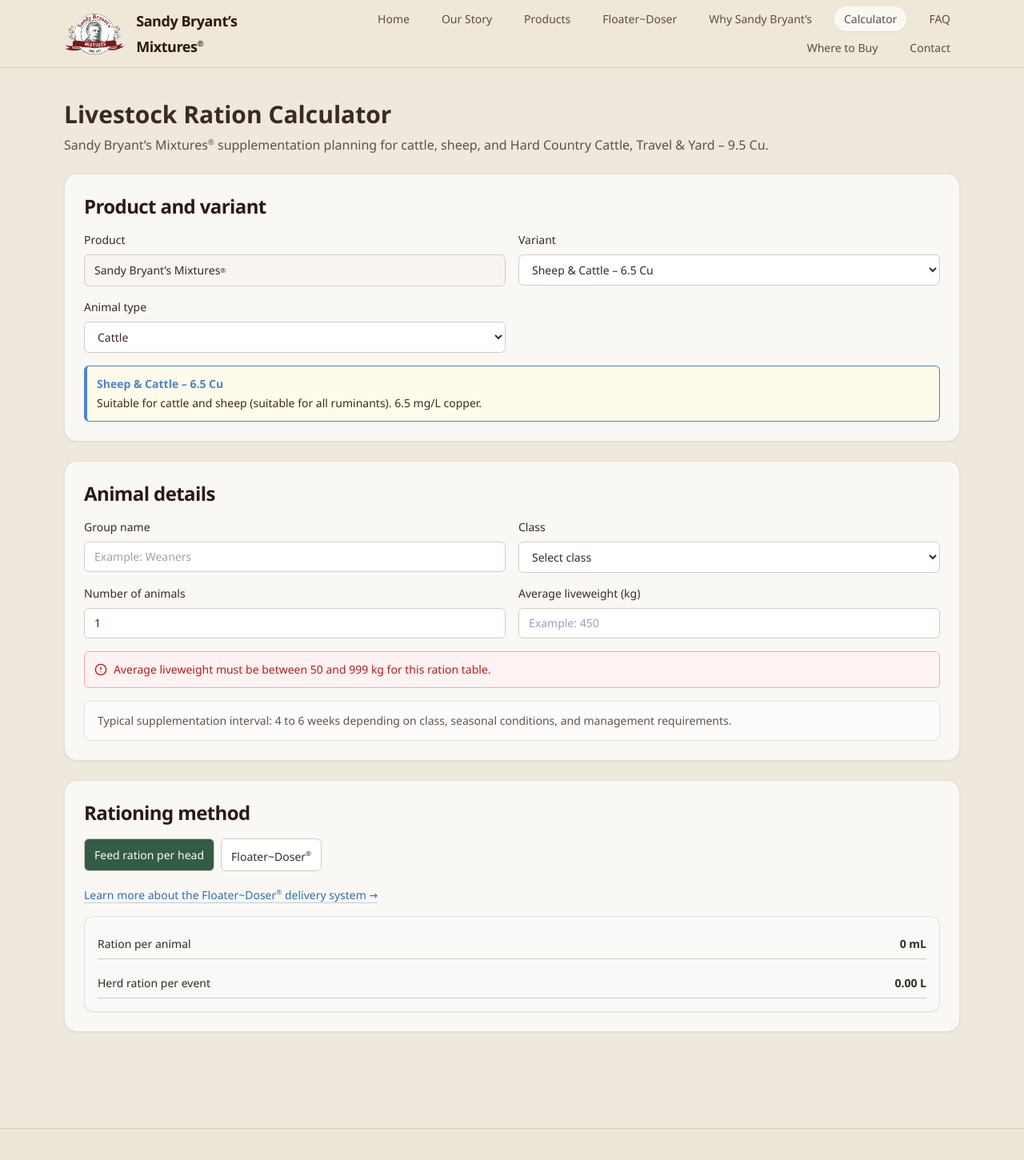
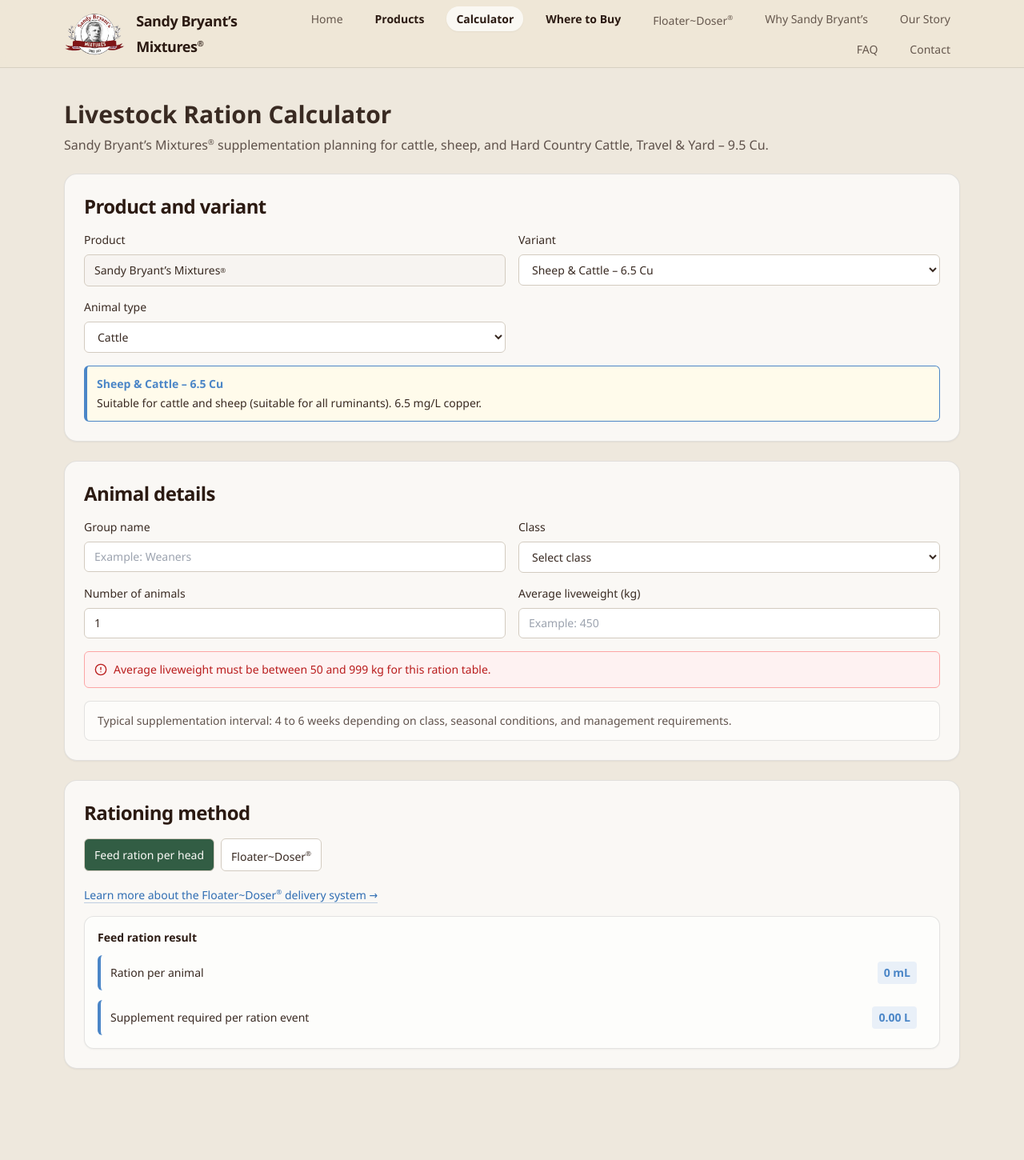
Before and after one commit to OgreganoAI/sandy-bryants-mixtures-ic-site, a React (Vite) app: page /calculator in a window 1280 px wide. Shown: the top 1450 px of the page at 80% size. Built offline with nearby package versions, Linux system fonts and the light colour scheme.

Commit message:
Improve site workflow and calculator results

```diff
--- a/src/components/top-nav.tsx
+++ b/src/components/top-nav.tsx
@@ -4,6 +4,26 @@
 import { navLinks } from '@/config/site'
 
 export function TopNav() {
+  const renderNavLabel = (label: string) => {
+    if (label === 'Floater~Doser') {
+      return (
+        <>
+          Floater~Doser<span className="align-super text-[0.6em]">®</span>
+        </>
+      )
+    }
+
+    return label
+  }
+
+  const linkClass = (priority: (typeof navLinks)[number]['priority'] | undefined) => {
+    if (priority === 'primary') {
+      return 'rounded-full px-3 py-1.5 font-semibold text-[#2b1a12] transition hover:bg-white/60'
+    }
+
+    return 'rounded-full px-3 py-1.5 text-[#2b1a12]/70 transition hover:bg-white/50 hover:text-[#2b1a12]'
+  }
+
   return (
     <header className="sticky top-0 z-50 border-b border-black/10 bg-[#efe7d6]/95 backdrop-blur">
       <nav className="mx-auto flex max-w-6xl items-center justify-between px-4 py-3">
@@ -24,12 +44,12 @@
             <li key={item.to}>
              <Link
   to={item.to}
-  className="rounded-full px-3 py-1.5 text-[#2b1a12]/75 transition hover:bg-white/50 hover:text-[#2b1a12]"
+  className={linkClass(item.priority)}
   activeProps={{
     className: 'rounded-full bg-white/70 px-3 py-1.5 text-[#2b1a12] shadow-sm',
   }}
 >
-  {item.label}
+  {renderNavLabel(item.label)}
 </Link>
             </li>
           ))}
--- a/src/config/site.ts
+++ b/src/config/site.ts
@@ -1,12 +1,11 @@
 export const navLinks = [
-  { to: '/', label: 'Home' },
-  { to: '/our-story', label: 'Our Story' },
-  { to: '/products', label: 'Products' },
-  { to: '/floater-doser', label: 'Floater~Doser' },
-    { to: '/why-sandy-bryants', label: 'Why Sandy Bryant’s' },
-  { to: '/calculator', label: 'Calculator' },
-  { to: '/faq', label: 'FAQ' },
-  { to: '/where-to-buy', label: 'Where to Buy' },
-  { to: '/contact', label: 'Contact' },
-
+  { to: '/', label: 'Home', priority: 'secondary' },
+  { to: '/products', label: 'Products', priority: 'primary' },
+  { to: '/calculator', label: 'Calculator', priority: 'primary' },
+  { to: '/where-to-buy', label: 'Where to Buy', priority: 'primary' },
+  { to: '/floater-doser', label: 'Floater~Doser', priority: 'secondary' },
+  { to: '/why-sandy-bryants', label: 'Why Sandy Bryant’s', priority: 'secondary' },
+  { to: '/our-story', label: 'Our Story', priority: 'secondary' },
+  { to: '/faq', label: 'FAQ', priority: 'secondary' },
+  { to: '/contact', label: 'Contact', priority: 'secondary' },
 ] as const
--- a/src/index.css
+++ b/src/index.css
@@ -22,6 +22,10 @@
 @layer base {
   * {
     @apply border-border;
+  }
+
+  html {
+    overflow-y: scroll;
   }
 
   body {
--- a/src/pages/calculator-page.tsx
+++ b/src/pages/calculator-page.tsx
@@ -93,7 +93,11 @@
     const paramVariant = params.get('variant')
     const hasVariant = calculatorProduct.variants.some((variant) => variant.id === paramVariant)
     const nextVariant = hasVariant ? (paramVariant as CalculatorVariantId) : DEFAULT_VARIANT_ID
+    const paramMethod = params.get('method')
     setSelectedVariant(nextVariant)
+    if (paramMethod === 'feed-ration' || paramMethod === 'floater') {
+      setMethod(paramMethod)
+    }
   }, [location.searchStr])
 
   const handleAnimalTypeChange = (value: string) => {
@@ -394,28 +398,29 @@
     Learn more about the Floater~Doser<span className="align-super text-[0.6em]">®</span> delivery system →
   </Link>
 </p>
-
         {method === 'feed-ration' && (
-          <div className="space-y-3 rounded-xl border border-[#2f6b45]/15 bg-[#f7faf7] p-4 shadow-sm">
-            <div className="flex items-center justify-between border-b py-2 text-sm">
+          <div className="space-y-3 rounded-xl border border-black/10 bg-white/60 p-4 shadow-sm">
+            <p className="text-sm font-semibold text-[#2b1a12]">Feed ration result</p>
+            <div className={`flex items-center justify-between rounded-md px-3 py-2 text-sm ${variantAccentClass} accent-card`}>
               <span>Ration per animal</span>
-              <strong>{calc.rationPerAnimalMl || 0} mL</strong>
+              <strong className="accent-badge rounded px-2 py-1">{calc.rationPerAnimalMl || 0} mL</strong>
             </div>
-            <div className="flex items-center justify-between border-b py-2 text-sm">
-              <span>{herdLabel[0].toUpperCase() + herdLabel.slice(1)} ration per event</span>
-              <strong>{calc.groupRationL.toFixed(2)} L</strong>
+            <div className={`flex items-center justify-between rounded-md px-3 py-2 text-sm ${variantAccentClass} accent-card`}>
+              <span>Supplement required per ration event</span>
+              <strong className="accent-badge rounded px-2 py-1">{calc.groupRationL.toFixed(2)} L</strong>
             </div>
           </div>
         )}
 
         {method === 'floater' && (
-          <div className="space-y-3">
+          <div className="space-y-3 rounded-xl border border-black/10 bg-white/60 p-4 shadow-sm">
+            <p className="text-sm font-semibold text-[#2b1a12]">Floater~Doser<span className="align-super text-[0.6em]">®</span> result</p>
             <div className={`flex items-center justify-between rounded-md px-3 py-2 text-sm ${variantAccentClass} accent-card`}>
               <span>Ration per animal</span>
               <strong className="accent-badge rounded px-2 py-1">{calc.rationPerAnimalMl || 0} mL</strong>
             </div>
             <div className={`flex items-center justify-between rounded-md px-3 py-2 text-sm ${variantAccentClass} accent-card`}>
-              <span>Total supplement required per ration event</span>
+              <span>Supplement required per ration event</span>
               <strong className="accent-badge rounded px-2 py-1">{floaterGuidance.amountL} L</strong>
             </div>
             <p className="text-sm text-muted-foreground whitespace-pre-line">
--- a/src/pages/floater-doser-page.tsx
+++ b/src/pages/floater-doser-page.tsx
@@ -1,4 +1,3 @@
-import { Link } from '@tanstack/react-router'
 import floaterDoserImage from '@/assets/floater-doser/floater-doser-5l-drum.png'
 import { useEffect } from 'react'
 
@@ -93,12 +92,12 @@
           Use the Livestock Ration Calculator to estimate volumes before preparing a supplementation
           event.
         </p>
-        <Link
-          to="/calculator"
+        <a
+          href="/calculator?method=floater"
           className="inline-flex rounded-xl bg-primary px-6 py-3 text-primary-foreground font-medium hover:opacity-90 transition"
         >
           Open the Calculator
-        </Link>
+        </a>
       </section>
     </main>
   )
--- a/src/pages/home-page.tsx
+++ b/src/pages/home-page.tsx
@@ -80,12 +80,24 @@
 </a>.
         </p>
 
-        <div className="flex justify-center pt-2">
+        <div className="flex flex-wrap justify-center gap-3 pt-2">
           <Link
             to="/products"
             className="rounded-md bg-primary px-6 py-3 text-primary-foreground font-medium hover:opacity-90 transition"
           >
-            View Products
+            Choose a formulation
+          </Link>
+          <Link
+            to="/calculator"
+            className="rounded-md border border-black/10 bg-white/75 px-6 py-3 font-medium text-[#2b1a12] shadow-sm transition hover:bg-white hover:shadow"
+          >
+            Calculate a ration
+          </Link>
+          <Link
+            to="/where-to-buy"
+            className="rounded-md border border-black/10 bg-white/75 px-6 py-3 font-medium text-[#2b1a12] shadow-sm transition hover:bg-white hover:shadow"
+          >
+            Find a store
           </Link>
         </div>
       </section>
--- a/src/pages/products-page.tsx
+++ b/src/pages/products-page.tsx
@@ -16,6 +16,7 @@
     labelClass: 'label-blue',
     labelImage: sheepCattleLabel,
     iconImage: sheepCattleIcon,
+    variantId: 'sheep-and-cattle-6.5-cu',
     summary: 'Balanced copper formulation suitable for cattle and sheep.',
     details: {
       designedFor:
@@ -41,6 +42,7 @@
     labelClass: 'label-green',
     labelImage: cattleOnlyLabel,
     iconImage: cattleOnlyIcon,
+    variantId: 'cattle-only-8.5-cu',
     summary: 'Higher copper formulation designed for cattle-only systems.',
     details: {
       designedFor:
@@ -63,6 +65,7 @@
     labelClass: 'label-maroon',
 labelImage: hardCountryLabel,
 iconImage: hardCountryIcon,
+    variantId: 'hard-country-cattle-travel-yard-9.5-cu',
     summary:
       'Elevated copper formulation suited to transport, yarding, and hard-country cattle systems.',
     details: {
@@ -150,6 +153,12 @@
   )}
 </h2>
               <p className="max-w-[320px] text-[#2b1a12]/75">{p.summary}</p>
+              <a
+                href={`/calculator?variant=${p.variantId}`}
+                className="inline-flex rounded-md border border-black/10 bg-white/80 px-4 py-2 text-sm font-semibold text-[#2b1a12] shadow-sm transition hover:bg-white hover:shadow"
+              >
+                Calculate this product
+              </a>
             </div>
 
             {/* Structured detail, collapsible */}
```
